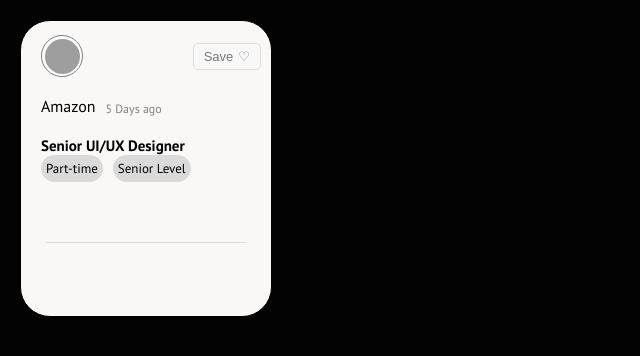
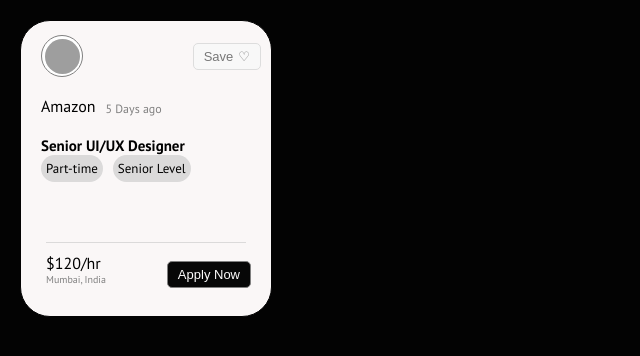
Before and after one commit to Abhishek20-prog/profile-card-insta-style, a React (Vite) app in the folder instacard/: page / in a window 1280 px wide. Shown: the top 356 px of the page, without its empty margins (0-640 px from the left). Built offline with nearby package versions, Linux system fonts and the light colour scheme; grey boxes are pictures that could not be loaded.

Commit message:
initial commit

```diff
--- a/instacard/src/components/Card.jsx
+++ b/instacard/src/components/Card.jsx
@@ -25,7 +25,10 @@ const Card = () => {
         </div>
         </div>
         <div className="line"></div>
-
+        <div className="footer">
+          <div className="salary">$120/hr <div className="location">Mumbai, India</div></div>
+          <button className="btn">Apply Now</button>
+        </div>
 
       </div>
     </div>
--- a/instacard/src/index.css
+++ b/instacard/src/index.css
@@ -115,3 +115,33 @@ body{
     top: 60px;
     left: 25px;
 }
+.footer{
+  display: flex;
+
+  padding-left: 20px;
+    padding-right: 20px;
+    padding-top: 10px;
+    padding-bottom: 10px;
+    gap: 8px;
+    justify-content: space-between;
+    align-items: center;
+    position: relative;
+     top: 60px;
+     left: 5px;
+}
+.btn{
+  border: 1px solid grey;
+border-radius: 5px;
+padding: 5px 10px;
+cursor: pointer;
+font-size: 13px;
+color: rgb(255, 254, 254);
+background-color: rgb(7, 7, 7);
+position: relative;
+top: 5px;
+right: 5px;
+}
+.location{
+  font-size: 10px;
+  color: grey;
+}
```
